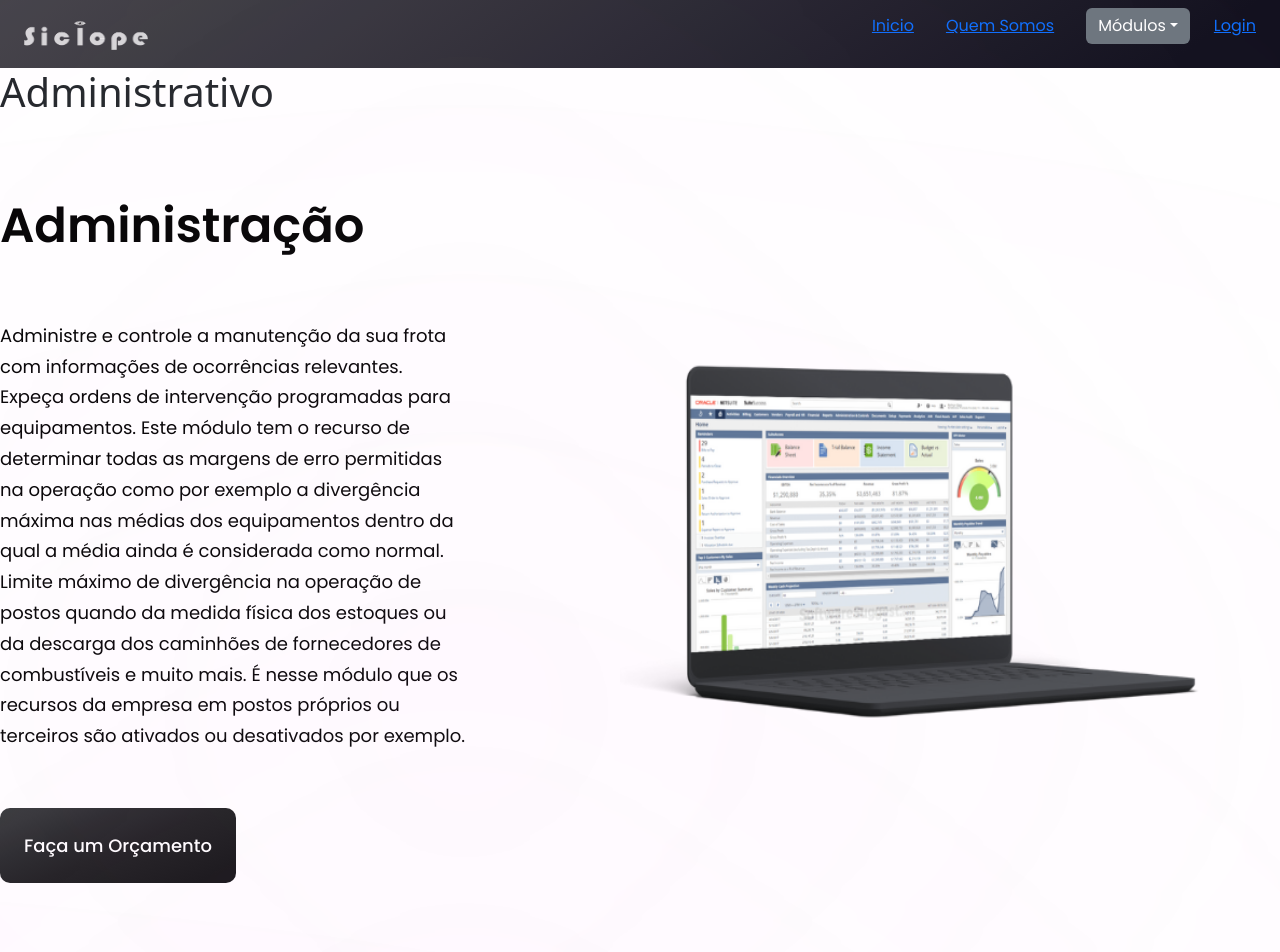
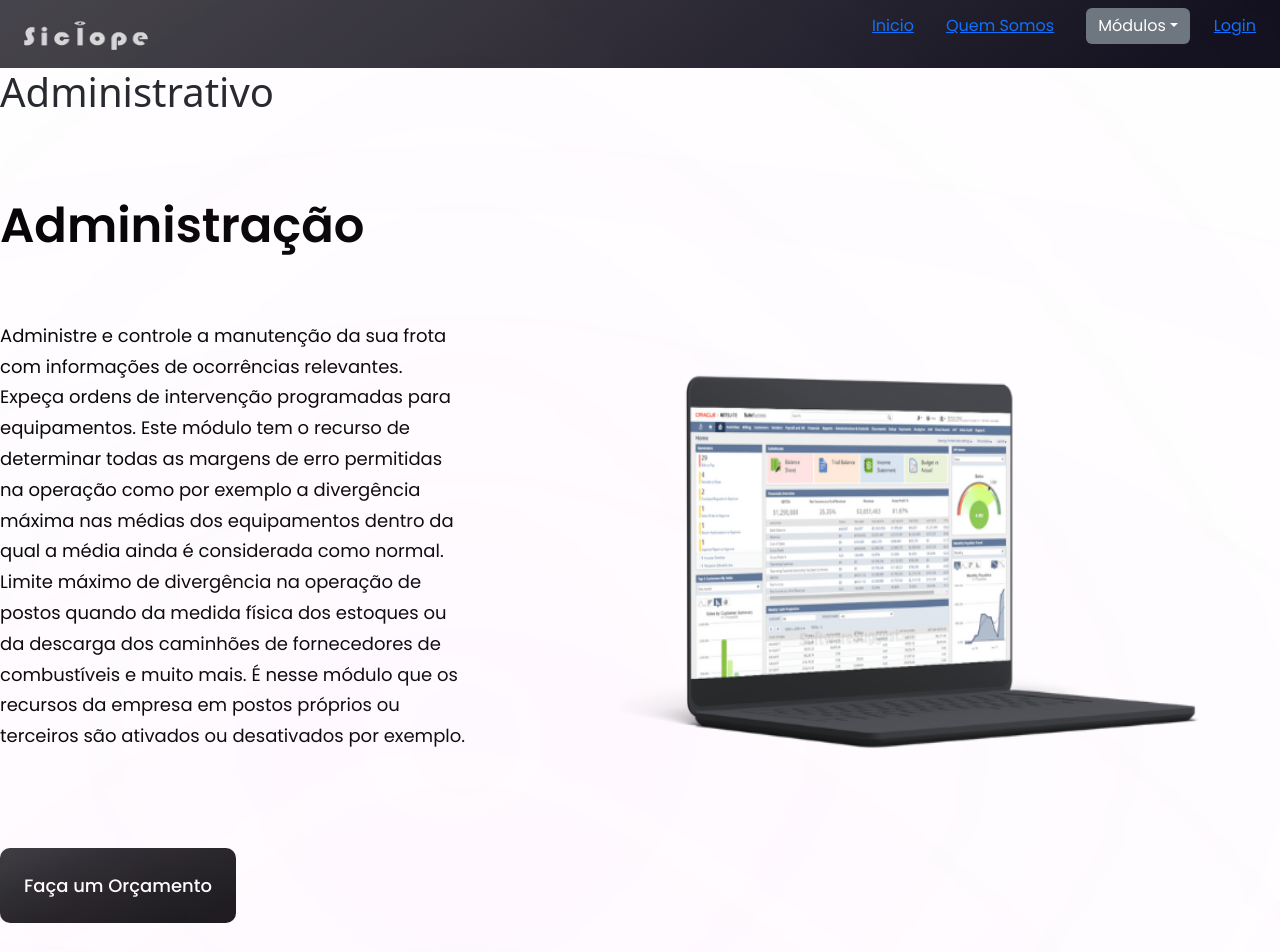
Before and after one commit to flavioepimentel/sciclop_website, a React (Vite) app: page /sciclop_website/financial in a window 1280 px wide. Shown: the top 952 px of the page. Built offline with nearby package versions, Linux system fonts and the light colour scheme.

Commit message:
style: :lipstick: Add style layout

```diff
--- a/src/pages/Modulos/Financial.jsx
+++ b/src/pages/Modulos/Financial.jsx
@@ -18,7 +18,7 @@ const Financial = () => {
     </p>
     <div>
 
-      <Button styles={`mt-10`}/>
+      <Button styles={`mt-20`}/>
     </div>
 
     </div>
@@ -61,7 +61,6 @@ const Financial = () => {
       {/* gradient end */}
     </div>
     <div className={layout.sectionInfo}>
-    <h2 className={styles.heading2}></h2>
     <h2 className={styles.heading2}>
       Compras
       </h2>
```
